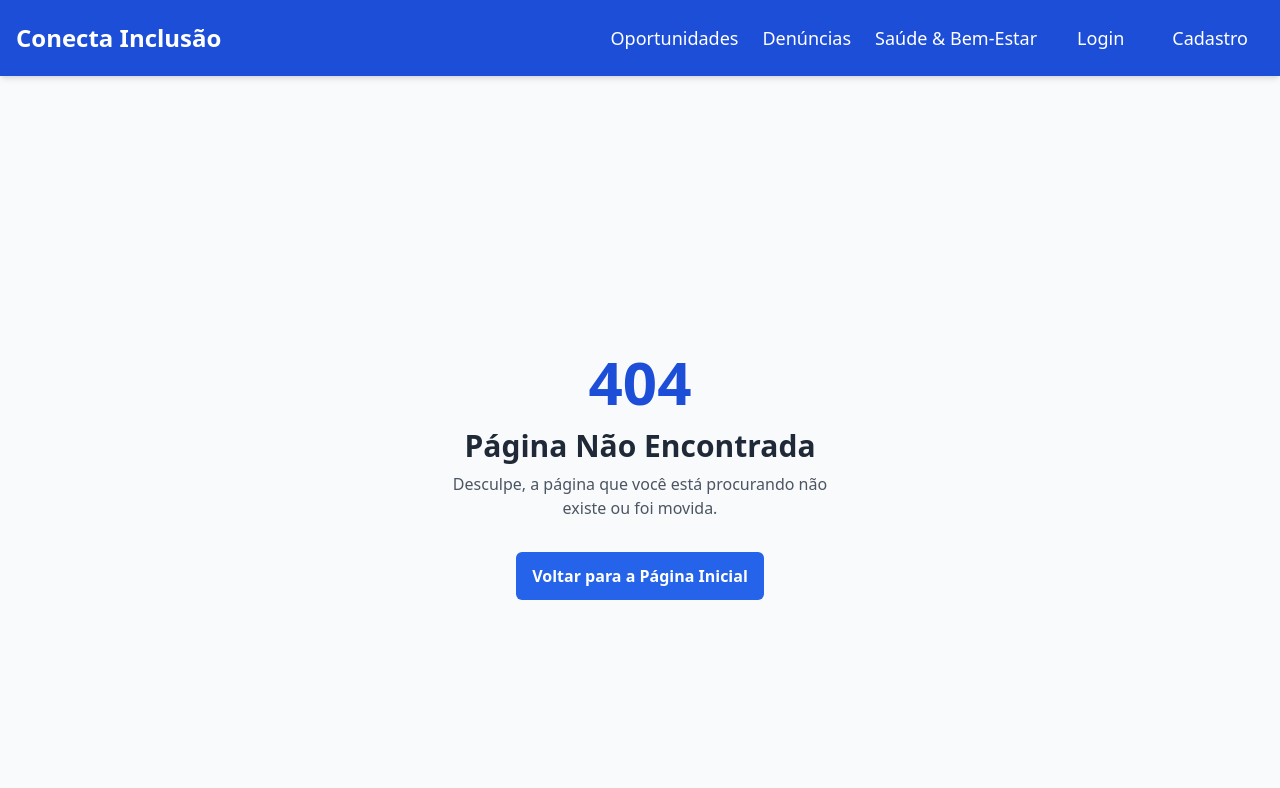
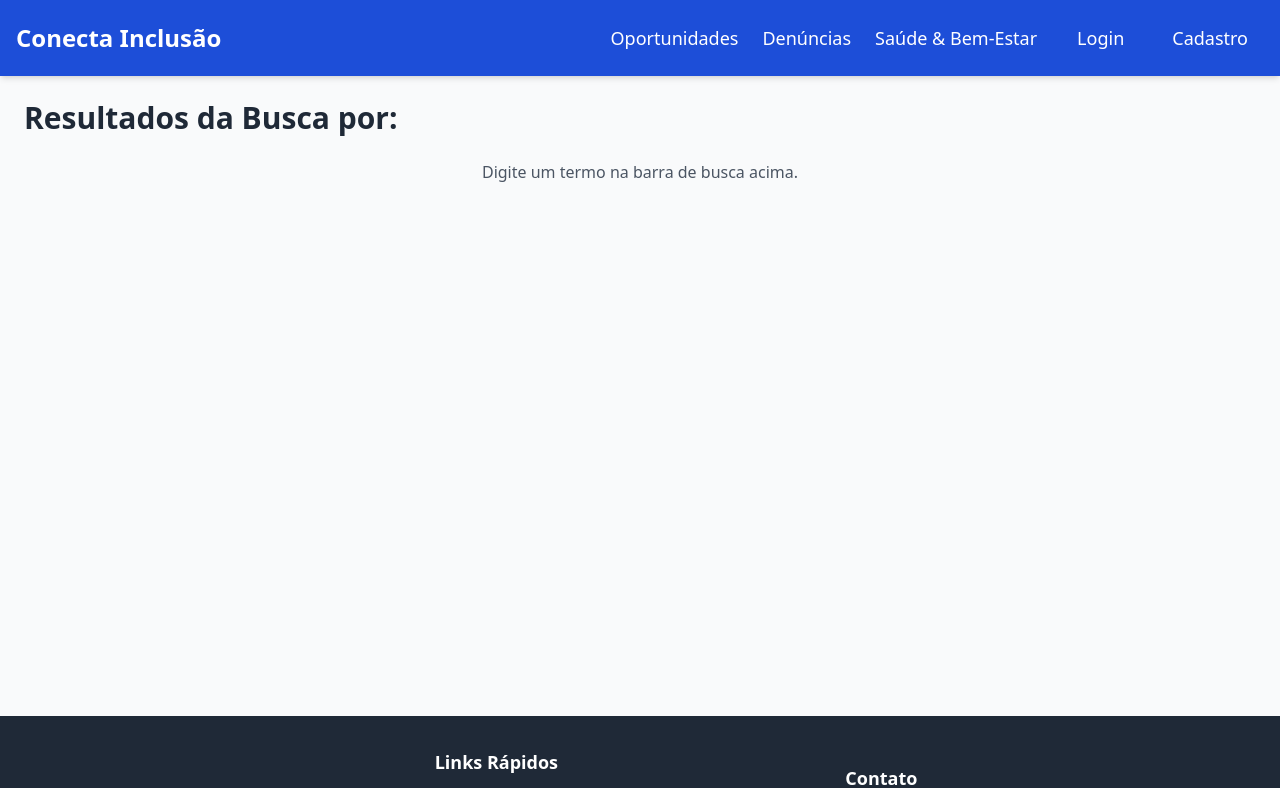
Before and after one commit to fisiofaz/conecta-inclusao-projeto-social, a React (Vite) app in the folder conectainclusao-frontend/: page /search-results in a window 1280 px wide. Shown: the top 788 px of the page. Built offline with nearby package versions, Linux system fonts and the light colour scheme.

Commit message:
feat(frontend): Adiciona estrutura da página de resultados de busca (SearchResultsPage)

```diff
--- a/conectainclusao-frontend/src/App.jsx
+++ b/conectainclusao-frontend/src/App.jsx
@@ -9,6 +9,7 @@ import PrivateRoute from './components/PrivateRoute';
 import Home from './pages/Home';
 import DashboardPage from './pages/DashboardPage';
 import NotFoundPage from './pages/NotFoundPage';
+import SearchResultsPage from './pages/SearchResultsPage';
 
 // Páginas de Autenticação
 import LoginPage from './pages/Auth/LoginPage';
@@ -50,6 +51,7 @@ function App() {
 
           {/* Rotas Privadas (Área Logada) */}
           <Route path="/dashboard" element={<DashboardPage />} />
+          <Route path="/search-results" element={<SearchResultsPage />} />
 
           {/* Oportunidades */}
           <Route path="/opportunities" element={<OpportunityListPage />} />
--- /dev/null
+++ b/conectainclusao-frontend/src/pages/SearchResultsPage.jsx
@@ -0,0 +1,89 @@
+import React, { useState, useEffect } from 'react';
+import { useSearchParams } from 'react-router-dom';
+import api from '../services/api'; // Nosso serviço de API
+
+
+import OpportunityCard from '../components/OpportunityCard';
+import HealthResourceCard from '../components/HealthResourceCard';
+
+
+function SearchResultsPage() {
+  const [searchResults, setSearchResults] = useState([]);
+  const [loading, setLoading] = useState(true);
+  const [error, setError] = useState(null);
+  const [searchParams] = useSearchParams(); // Hook para ler parâmetros da URL
+
+  // Pega o valor do parâmetro 'q' da URL (?q=termo)
+  const query = searchParams.get('q');
+
+  useEffect(() => {
+    // Só faz a busca se houver um termo na URL
+    if (query) {
+      const fetchSearchResults = async () => {
+        setLoading(true);
+        setError(null);
+        setSearchResults([]); // Limpa resultados anteriores
+
+        try {
+            const response = await api.get(`/search?q=${encodeURIComponent(query)}`);
+            setSearchResults(response.data);
+
+        } catch (err) {
+          console.error('Erro ao buscar resultados:', err);
+          setError(`Não foi possível realizar a busca por "${query}". Tente novamente.`);
+        } finally {
+          setLoading(false);
+        }
+      };
+
+      fetchSearchResults();
+    } else {
+      setLoading(false);
+      setSearchResults([]);
+    }
+  }, [query]);
+
+  const renderResultCard = (result) => {
+
+    switch (result.type) {
+      case 'opportunity':
+        return <OpportunityCard key={`opp-${result.id}`} opportunity={result} />;
+      case 'health_resource':
+        return <HealthResourceCard key={`hr-${result.id}`} resource={result} />;
+      default:
+        return (
+          <div key={`unknown-${result.id}`} className="p-4 bg-gray-100 border rounded">
+            <p>Resultado desconhecido: {result.titulo || result.nome}</p>
+          </div>
+        );
+    }
+  };
+
+  return (
+    <div className="container mx-auto p-6 min-h-[calc(100vh-200px)]"> {/* Altura mínima para preencher a tela */}
+      <h1 className="mb-6 text-3xl font-bold">
+        Resultados da Busca por: <span className="text-blue-600">{query}</span>
+      </h1>
+
+      {loading && <p className="text-center text-gray-500">Buscando...</p>}
+
+      {error && <p className="font-bold text-center text-red-600">{error}</p>}
+
+      {!loading && !error && searchResults.length === 0 && query && (
+        <p className="text-center text-gray-600">Nenhum resultado encontrado para "{query}".</p>
+      )}
+
+      {!loading && !error && searchResults.length === 0 && !query && (
+         <p className="text-center text-gray-600">Digite um termo na barra de busca acima.</p>
+      )}
+
+      {!loading && !error && searchResults.length > 0 && (
+        <div className="grid grid-cols-1 gap-6 md:grid-cols-2 lg:grid-cols-3">
+          {searchResults.map(renderResultCard)}
+        </div>
+      )}
+    </div>
+  );
+}
+
+export default SearchResultsPage;
```
